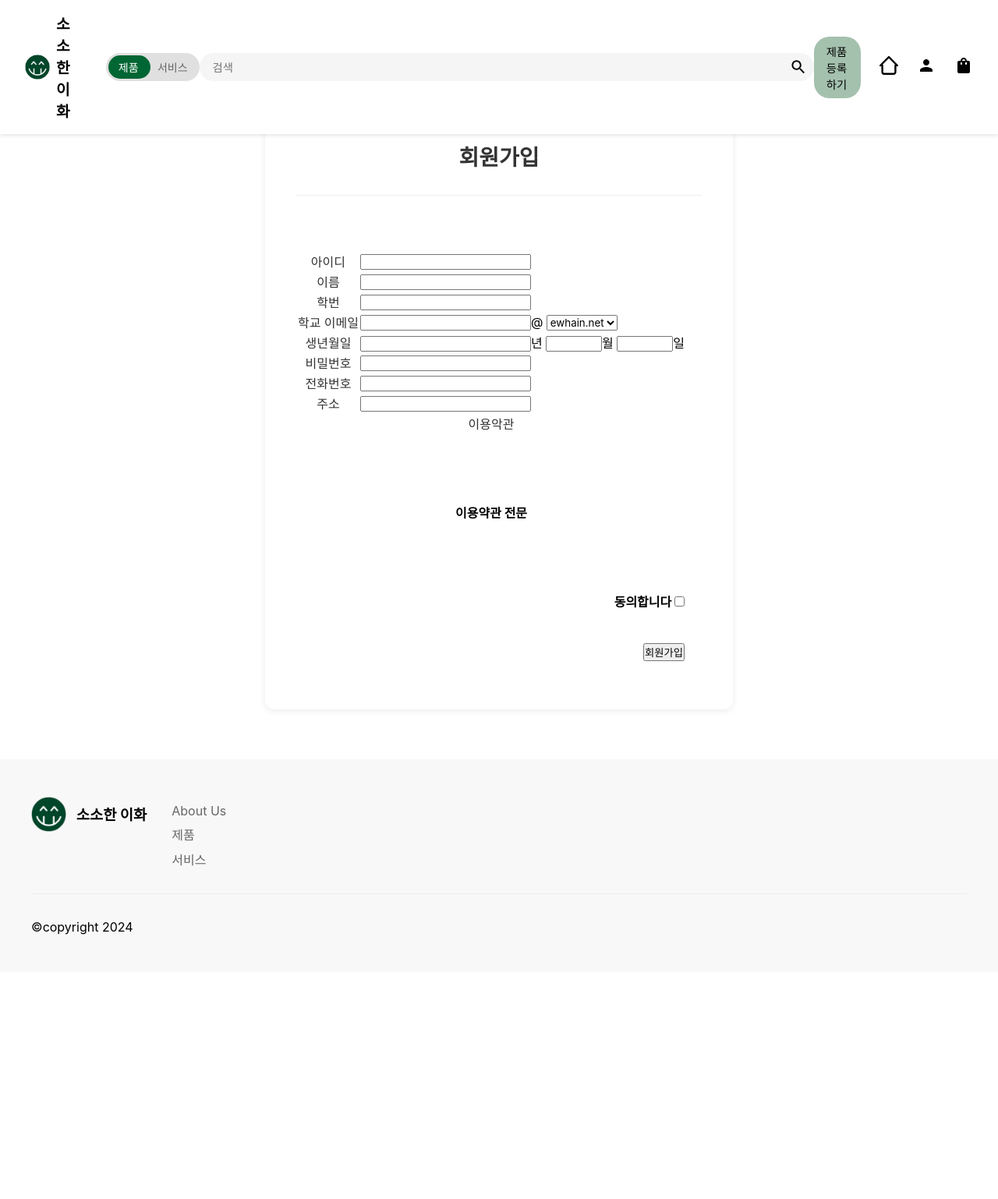
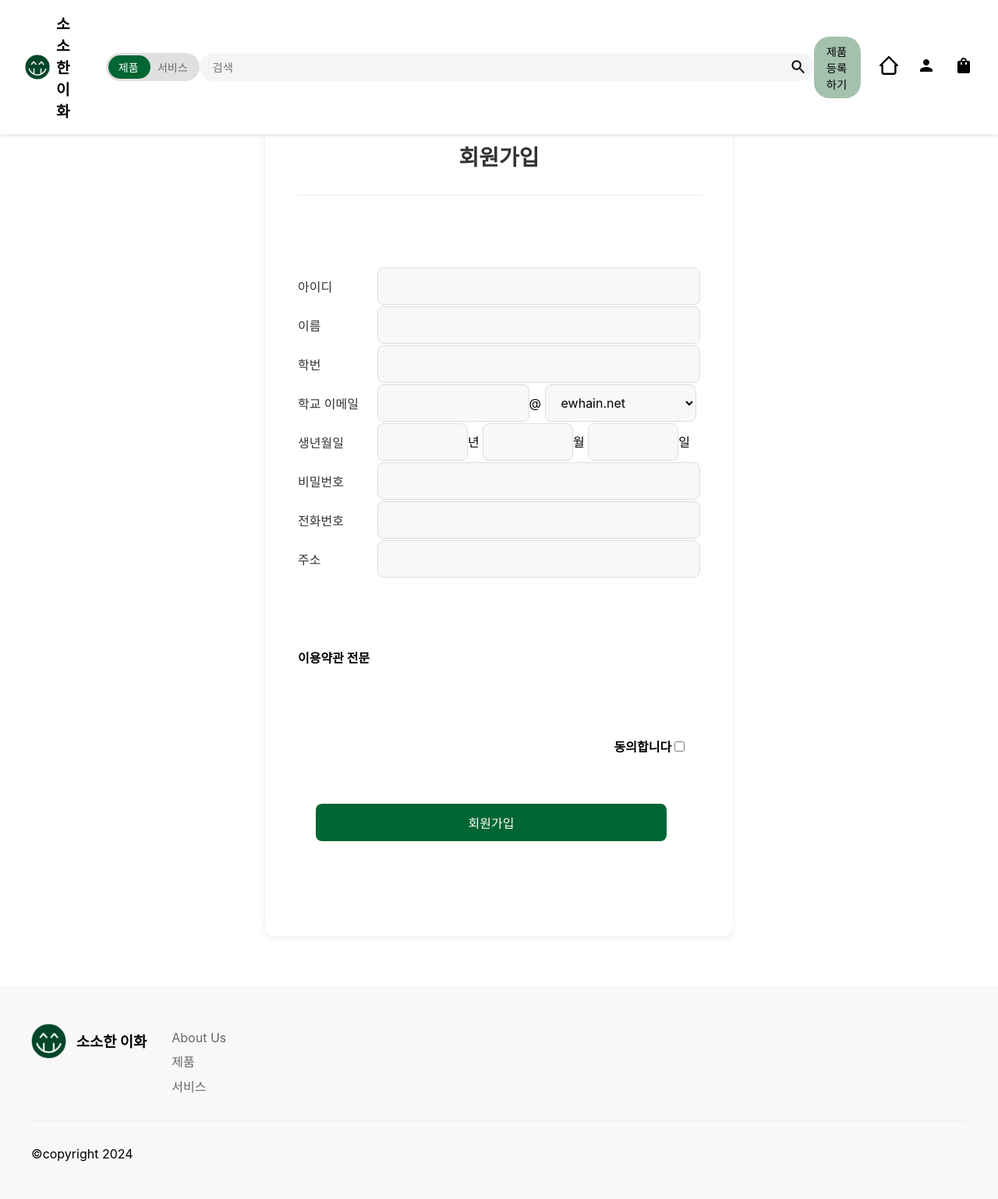
Before and after one commit to brynhildr04/flask_BugBusters, a Flask app: page /signup.html in a window 1280 px wide. Shown: the whole page at 78% size. Before the commit the page ends 1199 px from the top, so only its background shows below. Run offline with Flask 3, Linux system fonts and the light colour scheme.

Commit message:
회원가입 css, 상품등록 가격 입력 추가

```diff
--- a/app.py
+++ b/app.py
@@ -122,6 +122,7 @@ def register_user():
 def reg_item_submit_post():
     data = {
         "title": request.form.get("title", ""),
+        "price": request.form.get("price", ""),
         "product_type": request.form.get("product_type", ""),
         "category": request.form.get("category", ""),
         "description": request.form.get("description", "")
--- a/static/style.css
+++ b/static/style.css
@@ -414,6 +414,98 @@ hr {
     background-color: #004d26;
 }
 
+/*회원가입*/
+
+/*회원가입 테이블*/
+#signup_table{
+    width: 100%;
+    margin:20px 0;
+}
+
+#signup_table th{
+    text-align: left;
+    padding-right: 20px;
+    width: 100px;
+}
+
+/*입력 필드 라벨*/
+.data_name {
+    font-size: 16px;
+    font-weight: 500;
+    color: #333;
+}
+
+/* 입력 필드 */
+.data_input.signup {
+    width: 100%;
+    height: 48px;
+    padding: 0 16px;
+    border: 1px solid #ddd;
+    border-radius: 8px;
+    font-size: 16px;
+    background-color: #f8f8f8;
+    transition: border-color 0.3s, background-color 0.3s;
+}
+
+.data_input.signup:focus {
+    border-color: #006633;
+    background-color: white;
+    outline: none;
+}
+
+.data_input.email {
+    width: 47%;
+    height: 48px;
+    padding: 0 16px;
+    border: 1px solid #ddd;
+    border-radius: 8px;
+    font-size: 16px;
+    background-color: #f8f8f8;
+    transition: border-color 0.3s, background-color 0.3s;
+}
+
+.data_input.email:focus {
+    border-color: #006633;
+    background-color: white;
+    outline: none;
+}
+
+.data_input.date {
+    width: 28%;
+    height: 48px;
+    padding: 0 16px;
+    border: 1px solid #ddd;
+    border-radius: 8px;
+    font-size: 16px;
+    background-color: #f8f8f8;
+    transition: border-color 0.3s, background-color 0.3s;
+}
+
+.data_input.date:focus {
+    border-color: #006633;
+    background-color: white;
+    outline: none;
+}
+
+/* 회원가입 버튼 */
+#signup_btn.submit_btn {
+    width: 450px;  /* 241108v1. 버튼 크기 조정 */
+    height: 48px;
+    background-color: #006633;
+    color: white;
+    border: none;
+    border-radius: 8px;
+    font-size: 16px;
+    font-weight: 500;
+    cursor: pointer;
+    transition: background-color 0.3s;
+    margin: 20px auto;
+    display: block;     /* block 요소로 설정 */
+}
+
+#signup_btn.submit_btn:hover {
+    background-color: #004d26;
+}
 /* 하단 링크 */
 
 /* 하단 링크 테이블 추가 */
--- a/templates/signup.html
+++ b/templates/signup.html
@@ -18,7 +18,7 @@
                         <label class="data_name" for="id">아이디</label>
                     </th>
                     <td>
-                        <input class="data_input" type="text" name="id" id="id" required>
+                        <input class="data_input signup" type="text" name="id" id="id" required>
                     </td>
                 </tr>
                 <tr>
@@ -26,7 +26,7 @@
                         <label class="data_name" for="name">이름</label>
                     </th>
                     <td>
-                        <input class="data_input" type="text" name="name" id="name" required>
+                        <input class="data_input signup" type="text" name="name" id="name" required>
                     </td>
                 </tr>
                 <tr>
@@ -34,7 +34,7 @@
                         <label class="data_name" for="stdNum">학번</label>
                     </th>
                     <td>
-                        <input class="data_input" type="number" name="stdNum" id="stdNum" required>
+                        <input class="data_input signup" type="number" name="stdNum" id="stdNum" required>
                     </td>
                 </tr>
                 <tr>
@@ -42,8 +42,8 @@
                         <label class="data_name" for="email_id">학교 이메일</label>
                     </th>
                     <td>
-                        <input class="data_input" type="text" name="email_id" id="email_id" required>@
-                        <select class="data_input" name="email_domain" id="email_domain">
+                        <input class="data_input email" type="text" name="email_id" id="email_id" required>@
+                        <select class="data_input email" name="email_domain" id="email_domain">
                             <option value="ewhain.net">ewhain.net</option>
                             <option value="ewha.ac.kr">ewha.ac.kr</option>
                         </select>
@@ -55,9 +55,9 @@
                     </th>
                     <td>
 
-                        <input class="data_input" type="number" name="byear" id="byear" required>년
-                        <input class="data_input" type="number" min="1" max="12" name="bmonth" id="bmonth" required>월
-                        <input class="data_input" type="number" min="1" max="31" name="bday" id="bday" required>일
+                        <input class="data_input date" type="number" name="byear" id="byear" required>년
+                        <input class="data_input date" type="number" min="1" max="12" name="bmonth" id="bmonth" required>월
+                        <input class="data_input date" type="number" min="1" max="31" name="bday" id="bday" required>일
 
                     </td>
                 </tr>
@@ -66,7 +66,7 @@
                         <label class="data_name" for="pw">비밀번호</label>
                     </th>
                     <td>
-                        <input class="data_input" type="password" name="pw" id="pw" required>
+                        <input class="data_input signup" type="password" name="pw" id="pw" required>
                     </td>
                 </tr>
                 <!--
@@ -84,7 +84,7 @@
                         <label class="data_name" for="phoneNum">전화번호</label>
                     </th>
                     <td>
-                        <input class="data_input" type="number" name="phoneNum" id="phoneNum" required>
+                        <input class="data_input signup" type="number" name="phoneNum" id="phoneNum" required>
                     </td>
                 </tr>
                 <tr>
@@ -92,14 +92,14 @@
                         <laebl class="data_name" id="address">주소</label>
                     </th>
                     <td>
-                        <input class="data_input" type="text" name="address" id="address" required>
+                        <input class="data_input signup" type="text" name="address" id="address" required>
                     </td>
                 </tr><br><br>
-                <tr>
+                <!--<tr>
                     <th colspan="2">
                         <p class="data_name">이용악관</p>
                     </th>
-                </tr>
+                </tr>-->
                 <tr>
                     <th colspan="2" class="fakeimg" style="width: auto; height: 200px">이용약관 전문</th>
                 </tr>
--- a/templates/상품등록결과.html
+++ b/templates/상품등록결과.html
@@ -2,8 +2,10 @@
 {% block section %}
 <section id="upload_result">
     <h1>상품 등록 완료</h1>
+    <div class="product-info-container">
     <div class="product-info">
         <p><strong>제목:</strong> {{ data.title }}</p>
+        <p><strong>가격(원):</strong>{{data.price}}</p>
         <p><strong>제품 유형:</strong> {{ data.product_type }}</p>
         <p><strong>카테고리:</strong> {{ data.category }}</p>
         <p><strong>내용:</strong> {{ data.description }}</p>
@@ -13,6 +15,7 @@
         <img src="{{ img_path }}" alt="상품 이미지">
     {% endif %}
     </div>
+</div>
     <script src="path/to/main.js"></script>
 </section>
 {% endblock section %}
--- a/templates/상품등록하기.html
+++ b/templates/상품등록하기.html
@@ -7,6 +7,8 @@
         <form action="/submit_item_post" method="POST" enctype="multipart/form-data">
             <label for="title">제목 (20자 이내)</label>
             <input type="text" id="title" name="title" maxlength="20" required>
+            <label for="price">가격 (원)</label>
+            <input type="text" id="price" name="price" maxlength="20" required>
 
             <div class="dropdowns">
                 <div class="dropdown">
```
Also changed, not shown: other parts of static/style.css (+19 -4 lines).
